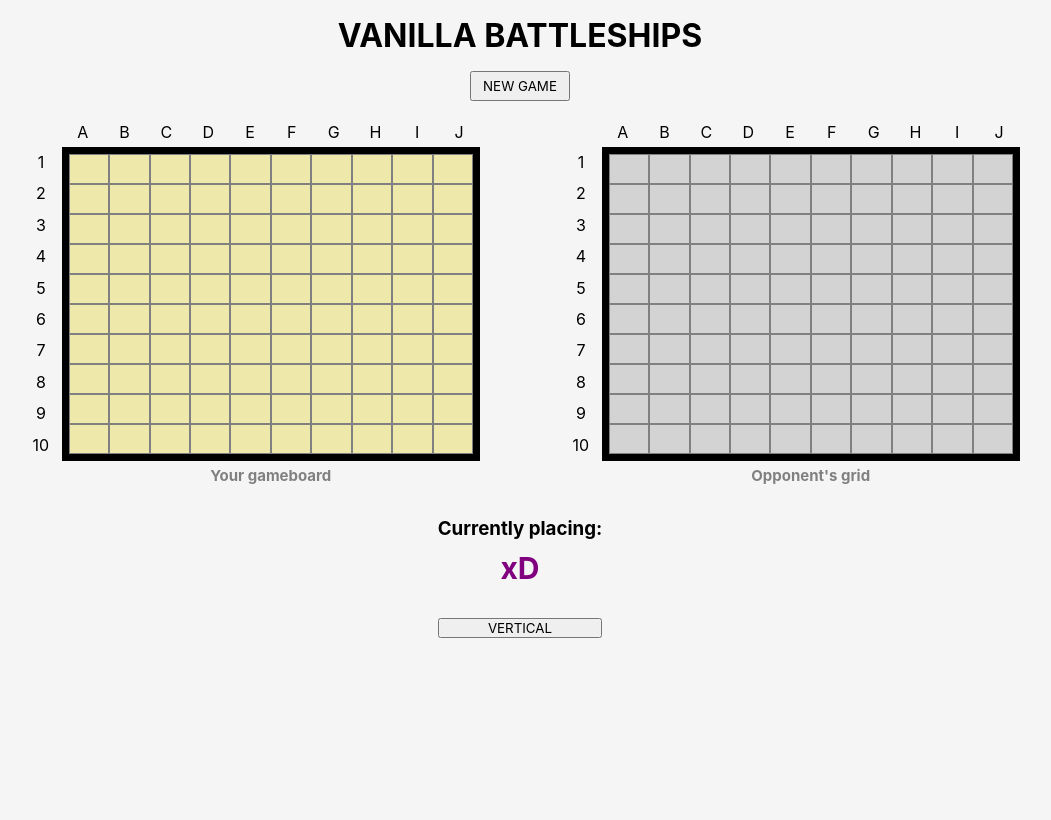
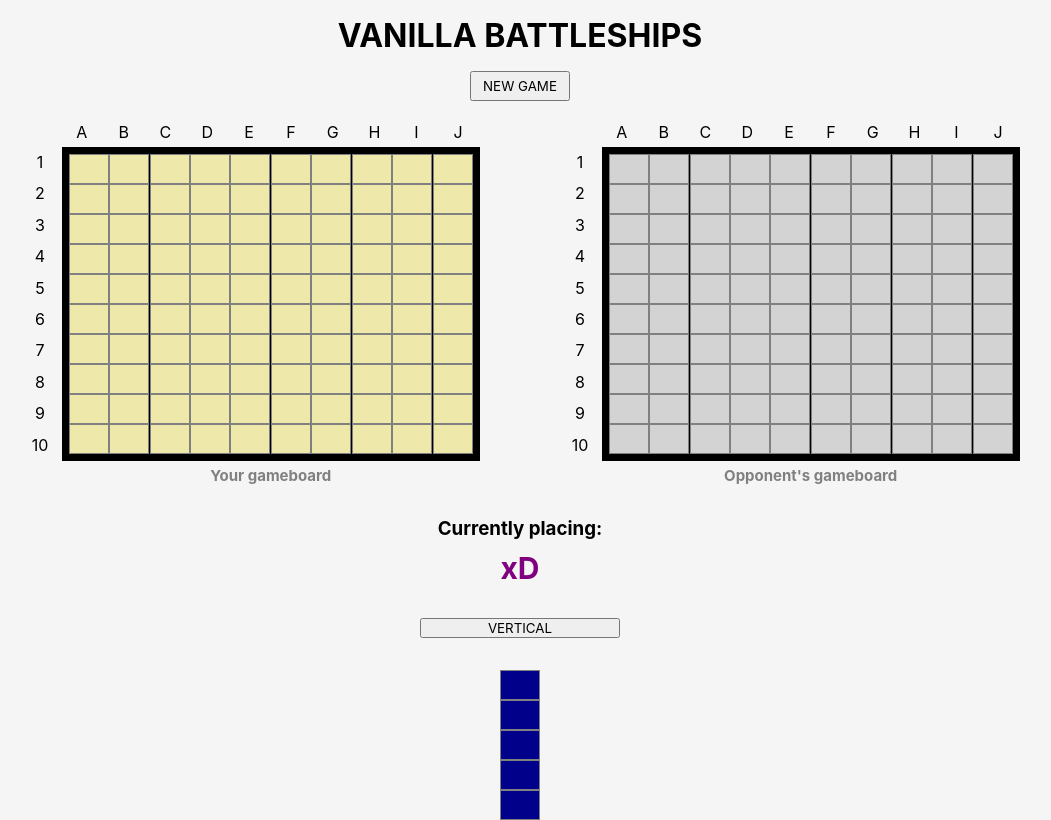
Before and after one commit to krzysztof-tokarski/vanilla-battleships, a website built with webpack: page index.html in a window 1280 px wide. Both pictures are taken after a click on the button "HORIZONTAL". Shown: the whole page, without its empty margins (120-1171 px from the left). Built offline with nearby package versions, Linux system fonts and the light colour scheme.

Commit message:
feat: add draggable ship

```diff
--- a/src/features/new-game/components/fleet/fleet-gameboard/create-fleet-gameboard.js
+++ b/src/features/new-game/components/fleet/fleet-gameboard/create-fleet-gameboard.js
@@ -64,7 +64,7 @@ export function createFleetGameboard(playerReference) {
   if (playerReference === 'P1') {
     gameboardLabel.textContent = 'Your gameboard';
   } else {
-    gameboardLabel.textContent = "Opponent's grid";
+    gameboardLabel.textContent = "Opponent's gameboard";
   }
 
   gameboardContainer.appendChild(gameboardLabel);
--- a/src/features/new-game/components/populate/choice/components/direction-button/create-direction-button.js
+++ b/src/features/new-game/components/populate/choice/components/direction-button/create-direction-button.js
@@ -1,4 +1,4 @@
-import { changeDirectionButtonValue } from './change-direction-button-value';
+import { processDirectionButtonClick } from './process-direction-button-click';
 
 export function createDirectionButton() {
   const parent = document.querySelector('#choice-container');
@@ -7,6 +7,10 @@ export function createDirectionButton() {
   button.setAttribute('value', 'horizontal');
   button.textContent = 'horizontal';
   // eslint-disable-next-line no-shadow
-  button.addEventListener('click', () => changeDirectionButtonValue(button));
+
+  const ship = {length: 5}
+
+  button.addEventListener('click', () => processDirectionButtonClick(button, ship));
+  // TODO
   parent.appendChild(button);
 }
--- /dev/null
+++ b/src/features/new-game/components/populate/choice/components/direction-button/process-direction-button-click.js
@@ -0,0 +1,7 @@
+import { changeDirectionButtonValue } from './change-direction-button-value';
+import { renderDraggableShip } from '../draggable-ship/render-draggable-ship';
+
+export function processDirectionButtonClick(button, ship) {
+  changeDirectionButtonValue(button);
+  renderDraggableShip(ship);
+}
--- /dev/null
+++ b/src/features/new-game/components/populate/choice/components/draggable-ship/create-draggable-ship-container.js
@@ -0,0 +1,6 @@
+export function createDraggableShipContainer() {
+  const container = document.createElement('div');
+  container.setAttribute('id', 'draggable-ship-container');
+  const choiceContainer = document.querySelector('#choice-container');
+  choiceContainer.appendChild(container);
+}
--- /dev/null
+++ b/src/features/new-game/components/populate/choice/components/draggable-ship/create-draggable-ship.js
@@ -0,0 +1,24 @@
+export function createDraggableShip(ship, orientation) {
+  // const { shipsLength } = ship;
+  const shipsLength = ship.length;
+  // TODO
+  const shipCellsContainer = document.createElement('div');
+  shipCellsContainer.setAttribute('id', 'ship-cells-container');
+  shipCellsContainer.setAttribute('draggable', true);
+
+  for (let i = 0; i < shipsLength; i++) {
+    const cell = document.createElement('div');
+    cell.classList.add('cell');
+    shipCellsContainer.appendChild(cell);
+  }
+
+  if (orientation === 'horizontal') {
+    shipCellsContainer.classList.add('horizontal');
+    shipCellsContainer.classList.remove('vertical');
+  } else {
+    shipCellsContainer.classList.add('vertical');
+    shipCellsContainer.classList.remove('horizontal');
+  }
+
+  return shipCellsContainer;
+}
--- /dev/null
+++ b/src/features/new-game/components/populate/choice/components/draggable-ship/get-orientation.js
@@ -0,0 +1,5 @@
+export function getOrientation() {
+  const button = document.querySelector('#direction-button');
+  const orientation = button.getAttribute('value');
+  return orientation;
+}
--- /dev/null
+++ b/src/features/new-game/components/populate/choice/components/draggable-ship/render-draggable-ship.js
@@ -0,0 +1,10 @@
+import { createDraggableShip } from './create-draggable-ship';
+import { getOrientation } from './get-orientation';
+
+export function renderDraggableShip(ship) {
+  const orientation = getOrientation();
+  const draggableShip = createDraggableShip(ship, orientation);
+  const parent = document.querySelector('#draggable-ship-container');
+  parent.innerHTML = '';
+  parent.appendChild(draggableShip);
+}
--- a/src/features/new-game/prepare-new-game.js
+++ b/src/features/new-game/prepare-new-game.js
@@ -6,6 +6,7 @@ import { populateGameboardGridRandomly } from './components/populate/random/popu
 import { renderCurrentChoiceLabel } from './components/populate/choice/components/choice-info/render-current-choice-label';
 import { createChoiceContainer } from './components/populate/choice/components/choice-info/create-choice-container';
 import { createDirectionButton } from './components/populate/choice/components/direction-button/create-direction-button';
+import { createDraggableShipContainer } from './components/populate/choice/components/draggable-ship/create-draggable-ship-container';
 
 export function prepareNewGame() {
   removegameboards();
@@ -19,5 +20,6 @@ export function prepareNewGame() {
   createChoiceContainer();
   renderCurrentChoiceLabel('xD');
   createDirectionButton();
+  createDraggableShipContainer();
   // TODO WRAPPER
 }
--- a/styles.scss
+++ b/styles.scss
@@ -64,9 +64,39 @@ body {
         }
       }
 
+      .horizontal, .vertical {
+        display: flex;
+        align-items: center;
+      }
+
+      .vertical {
+        flex-direction: column;
+      }
+
+      #draggable-ship-container {
+        width: 200px;
+        height: fit-content;
+        display: flex;
+        align-items: center;
+        justify-content: center;
+
+        #ship-cells-container {
+          width: fit-content;
+          height: fit-content;
+
+          .cell {
+            display: flex;
+            height: 30px;
+            width: 40px;
+            justify-content: center;
+            align-content: center;
+            align-items: center;
+            border: 1px solid gray;
+            background-color: darkblue;
+          }
+        }
+      }
     }
-
-
 
     #gameboards-container {
       width: 80%;
@@ -100,9 +130,11 @@ body {
       .cell {
         display: flex;
         height: 30px;
+        width: 40px;
         justify-content: center;
         align-content: center;
         align-items: center;
+        // TODO
       }
 
       .gameboard-top-container {
```
Also changed, not shown: .eslintrc.js, styles.css, 1 other file.
